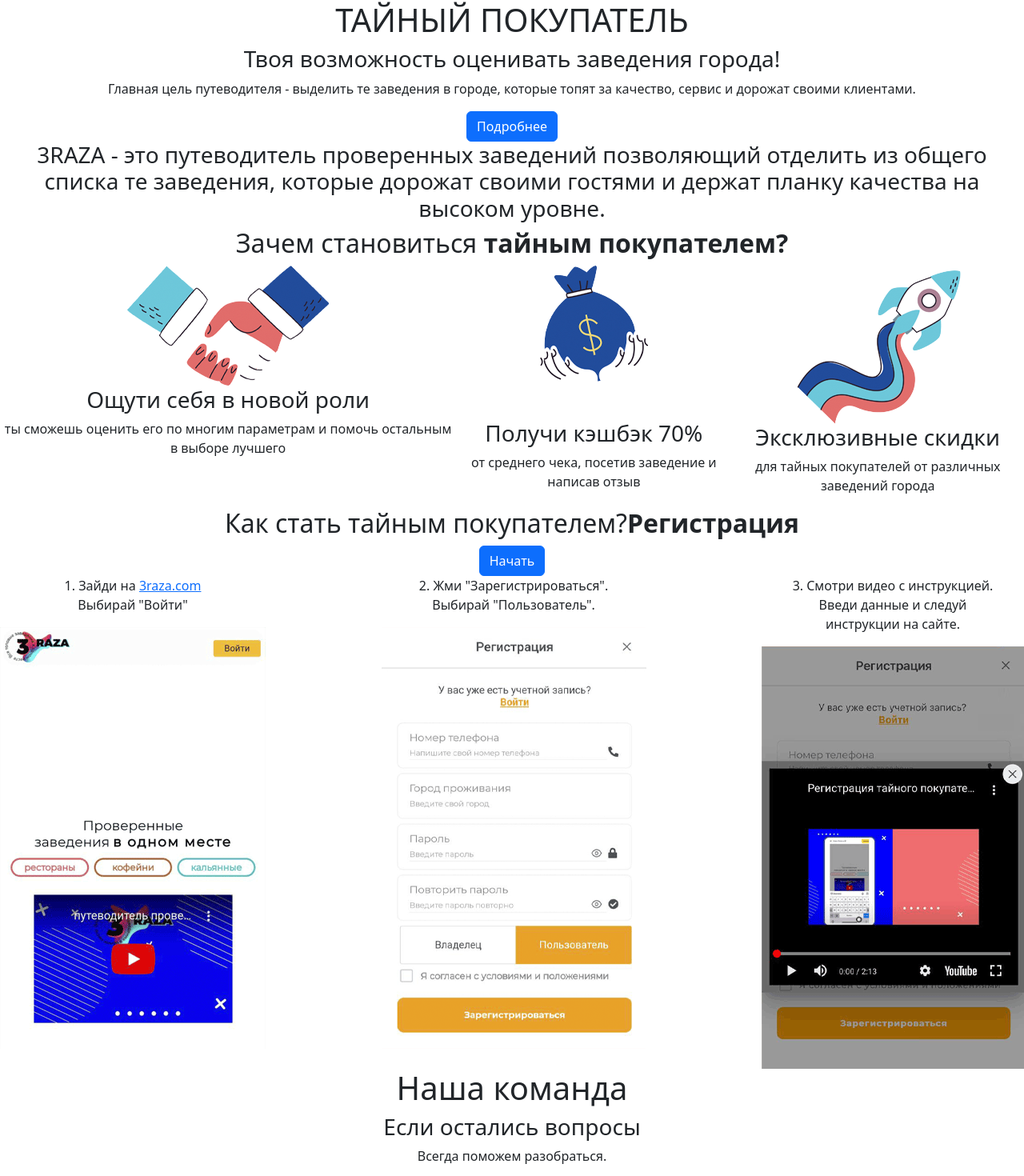
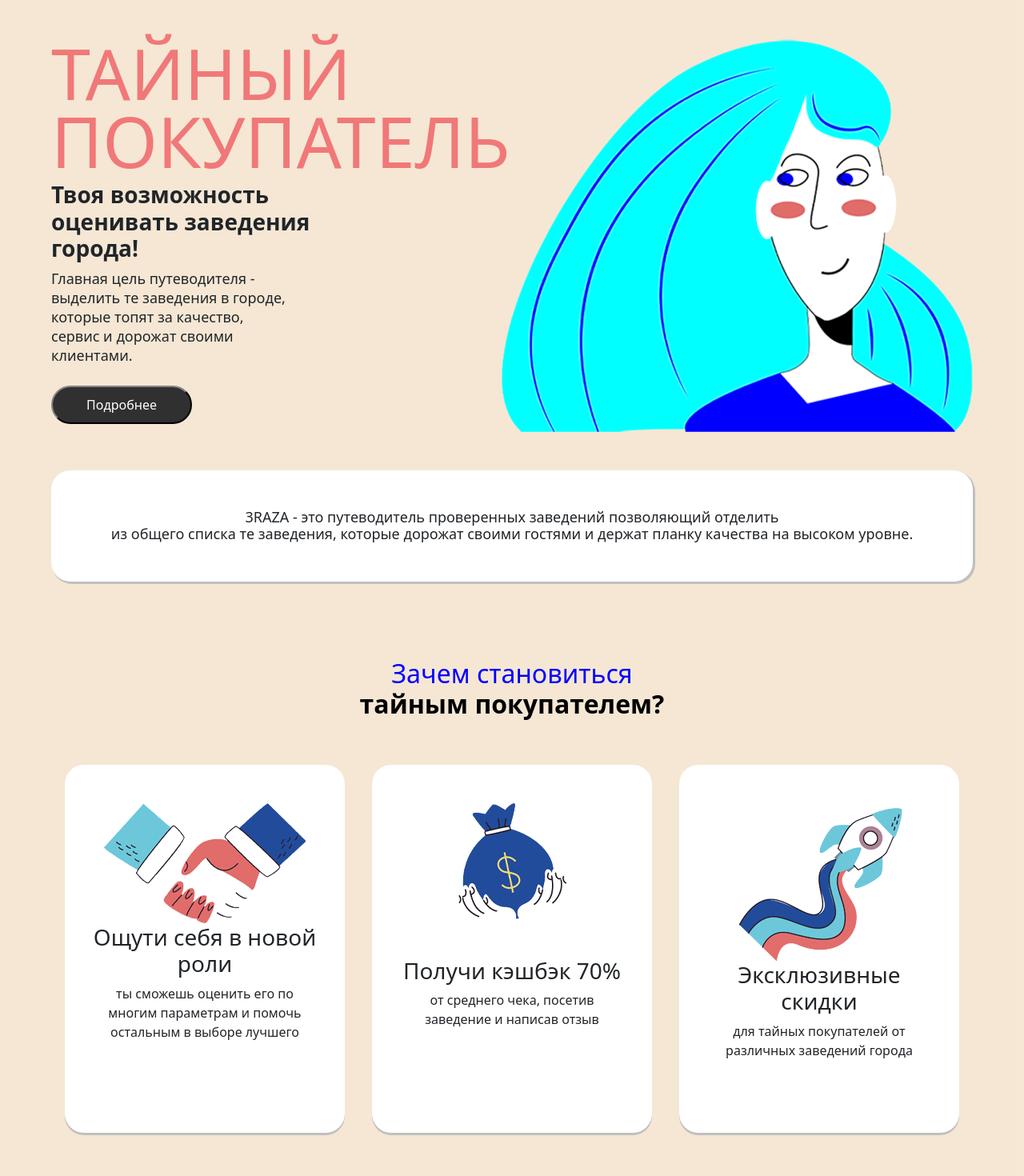
Before and after one commit to TimchSerg/landing.3raza, a React (Create React App) app: page / in a window 1280 px wide. Shown: the part 186-1656 px from the top of the page at 80% size. Built offline with nearby package versions, Linux system fonts and the light colour scheme.

Commit message:
style content

```diff
--- a/src/App.css
+++ b/src/App.css
@@ -1,10 +1,96 @@
 .App {
-  text-align: center;
+  background-color: #f1dfc5ba;
+  padding: 0 5%;
 }
 
 .App-logo {
   height: 40vmin;
   pointer-events: none;
+}
+
+.main {
+  background-repeat: no-repeat;
+    background-position: right;
+    background-size: contain;
+}
+
+.main-info h1{
+  font-size: 88px;
+    color: #f17878;
+    line-height: 85px;
+}
+
+.main-info h3{
+  display: block;
+    max-width: 424px;
+    font-weight: bold;
+}
+
+.main-info p{
+  display: block;
+    max-width: 300px;
+    line-height: 24px;
+    font-size: 18px;
+}
+
+.main-info button, .register button{
+  font-weight: 500;
+    background-color: #303030;
+    padding: 10px 42px;
+    border-radius: 24px;
+    border-color: #303030;
+    color: #fff;
+    margin: 10px 0px;
+}
+
+.main-info button:hover, .main-info button:active{
+  background-color: #504e4e !important;
+  border-color: #504e4e !important;
+  color: #fff;
+}
+
+.description {
+  background-color: white;
+  border-radius: 24px;
+  padding: 3rem 2rem;
+  box-shadow: 2px 2px 0px 1px silver;
+}
+
+.description h3{
+  font-size: 18px;
+  text-align: center;
+  margin: 0px;
+}
+
+.shopper-block{
+  background-color: #fff;
+    box-shadow: 0px 3px 0px 0px silver;
+    border-radius: 24px;
+    padding: 3rem 2rem;
+    text-align: center;
+    max-width: 350px;
+    height: 460px;
+}
+
+.register button{
+  background-color: #f17878;
+  border-color: #f17878;
+}
+
+.register button:hover, .register button:active{
+  background-color: #ee6060 !important;
+  border-color: #ee6060 !important;
+}
+
+.register-block ol{
+  display: flex;
+    justify-content: center;
+    font-weight: 500;
+    height: 70px;
+}
+
+.register-block li{
+  text-align: center;
 }
 
 @media (prefers-reduced-motion: no-preference) {
--- a/src/App.tsx
+++ b/src/App.tsx
@@ -18,100 +18,121 @@
         <Navbar className=""/>
       </header>
 
-      <div className="main">
-        <div className='main-info'>
+      <div className="main col-12 margin-block" style={{
+        backgroundImage: `url(${process.env.PUBLIC_URL + '/images/landing-gerl.png'})`
+      }}>
+        <div className='main-info col-12 col-md-6'>
           <h1>ТАЙНЫЙ ПОКУПАТЕЛЬ</h1>
           <h3>Твоя возможность оценивать заведения города!</h3>
           <p>Главная цель путеводителя - выделить те заведения в городе,
             которые топят за качество, сервис и дорожат своими клиентами.
           </p>
 
-          <button className="btn btn-primary">
+          <button >
             Подробнее
           </button>
         </div>
 
       </div>
 
-      <div className="description">
-        <h3>3RAZA - это путеводитель проверенных заведений
-        позволяющий отделить из общего списка те заведения, которые дорожат своими гостями
-        и держат планку качества на высоком уровне.</h3>
+      <div className="description margin-block">
+
+        <h3>3RAZA - это путеводитель проверенных заведений позволяющий отделить <br />
+        из общего списка те заведения, которые дорожат своими гостями и держат планку качества на высоком уровне.</h3>
+
       </div>
 
-      <div className="shopper" >
+      <div className="shopper margin-block pt-5" >
         <div className='header-block'>
           <h2>
             Зачем становиться
+            <br />
             <strong> тайным покупателем?</strong>
           </h2>
         </div>
 
-        <div className='d-flex col-12 justify-content-between'>
-
-          <div className='shopper-block'>
+        <div className='d-flex col-12 justify-content-center justify-content-xl-between flex-wrap margin-block'>
+          <div className='p-2 col-12 col-md-6 col-xl-4 d-flex justify-content-center'>
+            <div className='shopper-block '>
               <img src={process.env.PUBLIC_URL + "/images/landing-heads.png"} alt="Ощути себя в новой роли" />
               <h3>Ощути себя в новой роли</h3>
               <p>ты сможешь оценить его по многим параметрам и помочь остальным в выборе лучшего</p>
             </div>
+          </div>
 
+          <div className='p-2 col-12 col-md-6 col-xl-4 d-flex justify-content-center'>
             <div className='shopper-block'>
               <img src={process.env.PUBLIC_URL + "/images/landing-money.png"} alt="Получи кэшбэк 70%" />
               <h3>Получи кэшбэк 70%</h3>
               <p>от среднего чека, посетив заведение и написав отзыв</p>
             </div>
+          </div>
 
+          <div className='p-2 col-12 col-md-6 col-xl-4 d-flex justify-content-center'>
             <div className='shopper-block'>
               <img src={process.env.PUBLIC_URL + "/images/landing-rocket.png"} alt="Эксклюзивные скидки" />
               <h3>Эксклюзивные скидки</h3>
               <p>для тайных покупателей от различных заведений города</p>
             </div>
           </div>
+
+        </div>
       </div>
 
-      <div className="register" >
-        <div className='header-block'>
+      <div className="register margin-block pt-5" >
+        <div className='header-block d-flex flex-column align-items-center mb-5'>
           <h2>
             Как стать тайным покупателем?
+            <br />
             <strong>Регистрация</strong>
           </h2>
 
+          <a href="https://3raza.com" rel="noreferrer" target="_blank">
             <button className="btn btn-primary">
               Начать
             </button>
+          </a>
+
         </div>
 
-        <div className='d-flex col-12 justify-content-between'>
+        <div className='d-flex col-12 justify-content-between flex-wrap'>
 
-          <div className='register-block'>
-            <p>1. Зайди на <a href="https://3raza.com" rel="noreferrer" target="_blank">3raza.com</a>
+          <div className='register-block col-12 col-md-6 col-xl-4'>
+            <ol>
+              <li>Зайди на <a href="https://3raza.com" rel="noreferrer" target="_blank">3raza.com</a>
                 <br />
                 Выбирай "Войти"
-            </p>
+              </li>
+            </ol>
 
             <div className='register-block-start'>
               <img src={process.env.PUBLIC_URL + "/images/landing-startpage.png"} alt="Главная страница 3RAZA" />
             </div>
           </div>
 
-          <div className='register-block '>
-            <p>2. Жми "Зарегистрироваться".
+          <div className='register-block col-12 col-md-6 col-xl-4'>
+            <ol start={2}>
+              <li>Жми "Зарегистрироваться".
                 <br />
                 Выбирай "Пользователь".
-            </p>
+              </li>
+            </ol>
+
 
             <div className='register-block-center'>
               <img src={process.env.PUBLIC_URL + "/images/landing-register.png"} alt="Регистрация на сайте" />
             </div>
           </div>
 
-          <div className='register-block'>
-            <p>3. Смотри видео с инструкцией.
+          <div className='register-block col-12 col-md-6 col-xl-4'>
+            <ol start={3}>
+              <li>Смотри видео с инструкцией.
                 <br />
                 Введи данные и следуй
                 <br />
                 инструкции на сайте.
-            </p>
+              </li>
+            </ol>
 
             <div className='register-block-end'>
               <img src={process.env.PUBLIC_URL + "/images/landing-video.png"} alt="Видео с инструкцией" />
@@ -122,7 +143,7 @@
 
       </div>
 
-      <div className="commands">
+      <div className="commands margin-block">
         <div className='commands-info'>
           <h1>Наша команда</h1>
           <h3>Если остались вопросы</h3>
@@ -135,7 +156,7 @@
 
       </div>
 
-      <footer>
+      <footer >
         <ul>
           {renderMenu}
         </ul>
--- a/src/index.css
+++ b/src/index.css
@@ -11,3 +11,18 @@
   font-family: source-code-pro, Menlo, Monaco, Consolas, 'Courier New',
     monospace;
 }
+
+.margin-block{
+  margin-top: 3rem;
+  margin-bottom: 3rem;
+}
+
+.header-block h2{
+  text-align: center;
+  color: blue;
+  font-weight: 500;
+}
+
+.header-block strong{
+  color: #000;
+}
```
Lines whose indentation alone changed are shown as unchanged.
